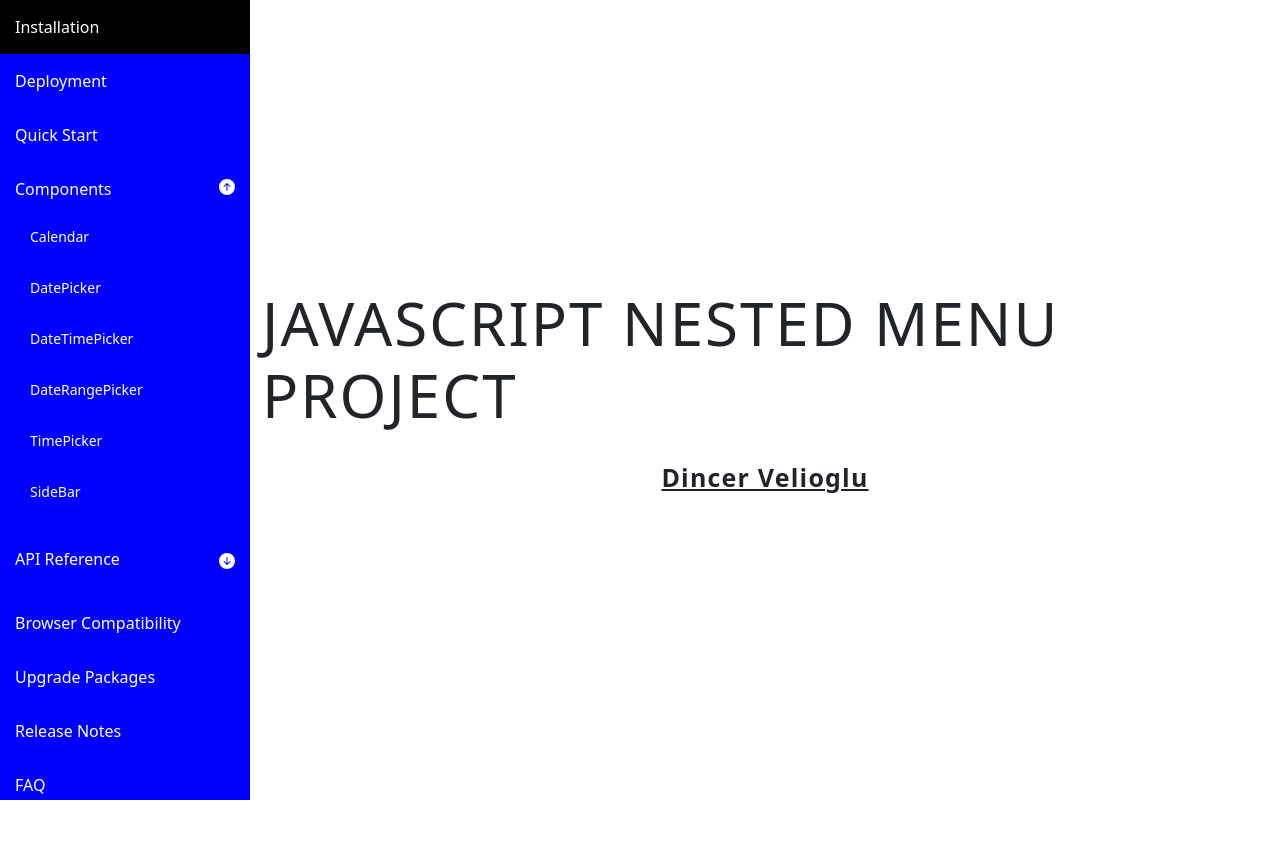
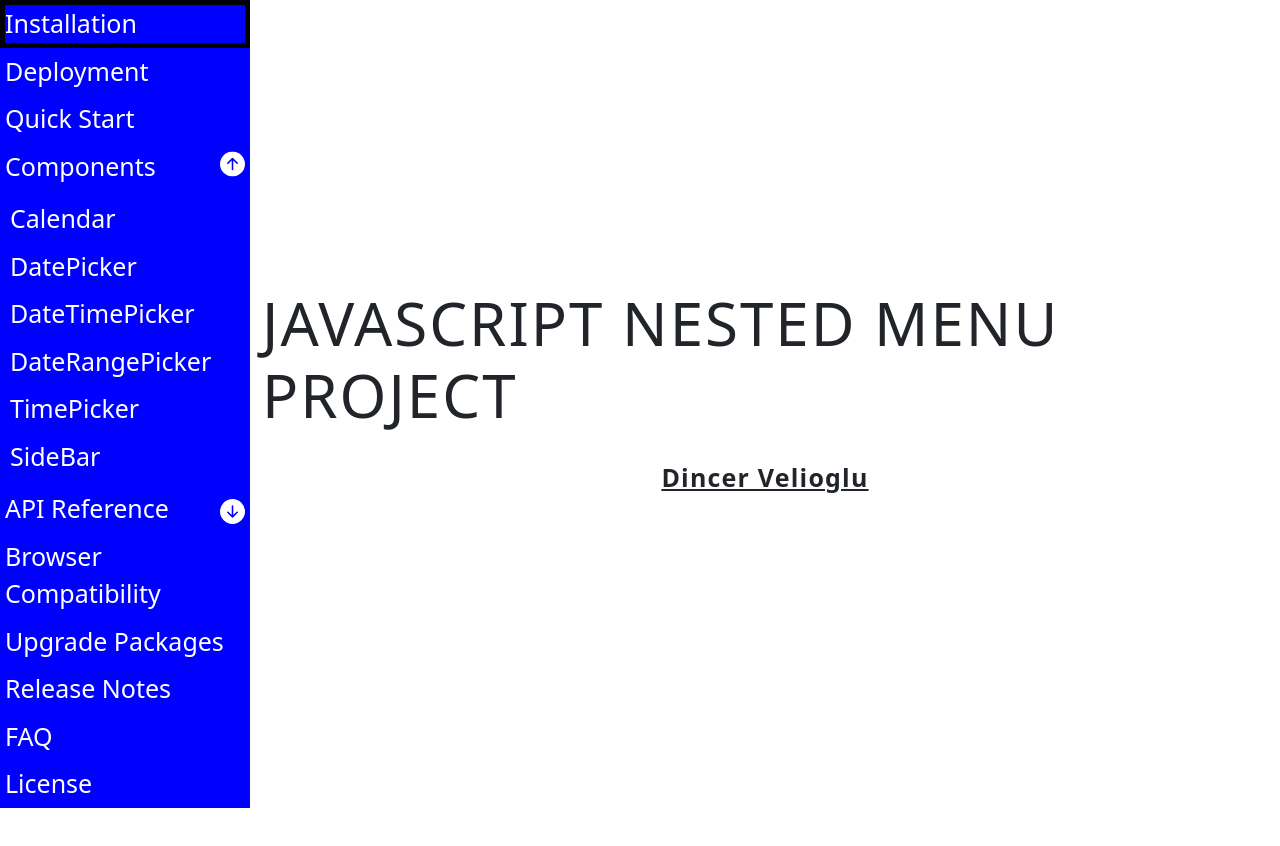
Before and after one commit to dincerv/NestedMenu, a Next.js app: page / in a window 1280 px wide. Both pictures are taken after a click on the icon 227 px from the left and 190 px from the top of the page. Shown: the top 846 px of the page. After the commit the page ends 808 px from the top, so only its background shows below. Built offline with nearby package versions, Linux system fonts and the light colour scheme.

Commit message:
child fixed

```diff
--- a/components/sidebaritems.js
+++ b/components/sidebaritems.js
@@ -1,10 +1,13 @@
 import React, { useState } from 'react'
 import { BsFillArrowDownCircleFill } from 'react-icons/bs'
+
+// import { Button } from './button/Button'
 // import boxes from '../pages/data'
 
 function SidebarItems({ item }) {
   const [active, setActive] = useState(false)
   const handleClick = () => {
+    // console.log(`setting ${!active} for ${JSON.stringify(item)}`)
     setActive(!active)
   }
   // const handleActive = onClick={() => setActive(!active)};
@@ -13,16 +16,20 @@ function SidebarItems({ item }) {
     return (
       <div className={active ? 'sidebar-item active' : 'sidebar-item'}>
         <div className="sidebar-title">
+          {/* <Button onClick={handleClick} className="sidebar-title"> */}
           <span>{item.nodeText}</span>
           <div className="down-arrow">
             <BsFillArrowDownCircleFill onClick={handleClick} />
           </div>
+          {/* </Button> */}
         </div>
-        <div className="sidebar-content">
-          {item.nodeChild.map((child) => (
-            <SidebarItems key={item.nodeChild.id} item={child} />
-          ))}
-        </div>
+        {active && (
+          <div className="sidebar-content">
+            {item.nodeChild.map((child) => (
+              <SidebarItems key={child.nodeId} item={child} />
+            ))}
+          </div>
+        )}
       </div>
     )
   }
--- a/constants/mocks/nav.js
+++ /dev/null
@@ -1,128 +0,0 @@
-export default [
-  {
-    nodeId: '01',
-    nodeText: 'Installation',
-    iconCss: 'icon-microchip icon'
-  },
-  {
-    nodeId: '02',
-    nodeText: 'Deployment',
-    iconCss: 'icon-thumbs-up-alt icon'
-  },
-  {
-    nodeId: '03',
-    nodeText: 'Quick Start',
-    iconCss: 'icon-docs icon'
-  },
-  {
-    nodeId: '04',
-    nodeText: 'Components',
-    iconCss: 'icon-th icon',
-    nodeChild: [
-      {
-        nodeId: '04-01',
-        nodeText: 'Calendar',
-        iconCss: 'icon-circle-thin icon'
-      },
-      {
-        nodeId: '04-02',
-        nodeText: 'DatePicker',
-        iconCss: 'icon-circle-thin icon'
-      },
-      {
-        nodeId: '04-03',
-        nodeText: 'DateTimePicker',
-        iconCss: 'icon-circle-thin icon'
-      },
-      {
-        nodeId: '04-04',
-        nodeText: 'DateRangePicker',
-        iconCss: 'icon-circle-thin icon'
-      },
-      {
-        nodeId: '04-05',
-        nodeText: 'TimePicker',
-        iconCss: 'icon-circle-thin icon'
-      },
-      {
-        nodeId: '04-06',
-        nodeText: 'SideBar',
-        iconCss: 'icon-circle-thin icon'
-      }
-    ]
-  },
-  {
-    nodeId: '05',
-    nodeText: 'API Reference',
-    iconCss: 'icon-code icon',
-    nodeChild: [
-      {
-        nodeId: '05-01',
-        nodeText: 'Calendar',
-        iconCss: 'icon-circle-thin icon',
-        nodeChild: [
-          {
-            nodeId: '05-01-01',
-            nodeText: 'Calendar 1',
-            iconCss: 'icon-circle-thin icon'
-          },
-          {
-            nodeId: '05-01-02',
-            nodeText: 'Calendar 2',
-            iconCss: 'icon-circle-thin icon'
-          }
-        ]
-      },
-      {
-        nodeId: '05-02',
-        nodeText: 'DatePicker',
-        iconCss: 'icon-circle-thin icon'
-      },
-      {
-        nodeId: '05-03',
-        nodeText: 'DateTimePicker',
-        iconCss: 'icon-circle-thin icon'
-      },
-      {
-        nodeId: '05-04',
-        nodeText: 'DateRangePicker',
-        iconCss: 'icon-circle-thin icon'
-      },
-      {
-        nodeId: '05-05',
-        nodeText: 'TimePicker',
-        iconCss: 'icon-circle-thin icon'
-      },
-      {
-        nodeId: '05-06',
-        nodeText: 'SideBar',
-        iconCss: 'icon-circle-thin icon'
-      }
-    ]
-  },
-  {
-    nodeId: '06',
-    nodeText: 'Browser Compatibility',
-    iconCss: 'icon-chrome icon'
-  },
-  {
-    nodeId: '07',
-    nodeText: 'Upgrade Packages',
-    iconCss: 'icon-up-hand icon'
-  },
-  {
-    nodeId: '08',
-    nodeText: 'Release Notes',
-    iconCss: 'icon-bookmark-empty icon'
-  },
-  {
-    nodeId: '09',
-    nodeText: 'FAQ',
-    iconCss: 'icon-help-circled icon'
-  },
-  {
-    nodeId: '10',
-    nodeText: 'License',
-    iconCss: 'icon-doc-text icon'
-  }
-]
--- /dev/null
+++ b/constants/mocks/nav.json
@@ -0,0 +1,128 @@
+[
+  {
+    "nodeId": "01",
+    "nodeText": "Installation",
+    "iconCss": "icon-microchip icon"
+  },
+  {
+    "nodeId": "02",
+    "nodeText": "Deployment",
+    "iconCss": "icon-thumbs-up-alt icon"
+  },
+  {
+    "nodeId": "03",
+    "nodeText": "Quick Start",
+    "iconCss": "icon-docs icon"
+  },
+  {
+    "nodeId": "04",
+    "nodeText": "Components",
+    "iconCss": "icon-th icon",
+    "nodeChild": [
+      {
+        "nodeId": "04-01",
+        "nodeText": "Calendar",
+        "iconCss": "icon-circle-thin icon"
+      },
+      {
+        "nodeId": "04-02",
+        "nodeText": "DatePicker",
+        "iconCss": "icon-circle-thin icon"
+      },
+      {
+        "nodeId": "04-03",
+        "nodeText": "DateTimePicker",
+        "iconCss": "icon-circle-thin icon"
+      },
+      {
+        "nodeId": "04-04",
+        "nodeText": "DateRangePicker",
+        "iconCss": "icon-circle-thin icon"
+      },
+      {
+        "nodeId": "04-05",
+        "nodeText": "TimePicker",
+        "iconCss": "icon-circle-thin icon"
+      },
+      {
+        "nodeId": "04-06",
+        "nodeText": "SideBar",
+        "iconCss": "icon-circle-thin icon"
+      }
+    ]
+  },
+  {
+    "nodeId": "05",
+    "nodeText": "API Reference",
+    "iconCss": "icon-code icon",
+    "nodeChild": [
+      {
+        "nodeId": "05-01",
+        "nodeText": "Calendar",
+        "iconCss": "icon-circle-thin icon",
+        "nodeChild": [
+          {
+            "nodeId": "05-01-01",
+            "nodeText": "Calendar 1",
+            "iconCss": "icon-circle-thin icon"
+          },
+          {
+            "nodeId": "05-01-02",
+            "nodeText": "Calendar 2",
+            "iconCss": "icon-circle-thin icon"
+          }
+        ]
+      },
+      {
+        "nodeId": "05-02",
+        "nodeText": "DatePicker",
+        "iconCss": "icon-circle-thin icon"
+      },
+      {
+        "nodeId": "05-03",
+        "nodeText": "DateTimePicker",
+        "iconCss": "icon-circle-thin icon"
+      },
+      {
+        "nodeId": "05-04",
+        "nodeText": "DateRangePicker",
+        "iconCss": "icon-circle-thin icon"
+      },
+      {
+        "nodeId": "05-05",
+        "nodeText": "TimePicker",
+        "iconCss": "icon-circle-thin icon"
+      },
+      {
+        "nodeId": "05-06",
+        "nodeText": "SideBar",
+        "iconCss": "icon-circle-thin icon"
+      }
+    ]
+  },
+  {
+    "nodeId": "06",
+    "nodeText": "Browser Compatibility",
+    "iconCss": "icon-chrome icon"
+  },
+  {
+    "nodeId": "07",
+    "nodeText": "Upgrade Packages",
+    "iconCss": "icon-up-hand icon"
+  },
+  {
+    "nodeId": "08",
+    "nodeText": "Release Notes",
+    "iconCss": "icon-bookmark-empty icon"
+  },
+  {
+    "nodeId": "09",
+    "nodeText": "FAQ",
+    "iconCss": "icon-help-circled icon"
+  },
+  {
+    "nodeId": "10",
+    "nodeText": "License",
+    "iconCss": "icon-doc-text icon"
+  }
+]
--- a/styles/index.css
+++ b/styles/index.css
@@ -42,19 +42,29 @@ body {
 }
 
 .sidebar-item {
-  padding: 15px;
+  padding: 5px;
+  font-size: 25px;
   display: block;
   color: #ffffff;
+  background-color: blue;
+  border: 10px;
 }
 
 .sidebar-item:hover {
   background-color: black;
+  cursor: pointer;
+}
+
+.sidebar-title:hover {
+  background-color: black;
+  cursor: pointer;
 }
 
 .sidebar-title {
   display: flex;
   justify-content: space-between;
   align-items: center;
+  background-color: blue;
 }
 
 .sidebar-title span {
@@ -71,7 +81,7 @@ body {
   transition: transform 0.5s;
 }
 
-.sidebar-item.active .sidebar-title > .down-arrow {
+.sidebar-item.active > .sidebar-title > .down-arrow {
   transform: rotate(180deg);
 }
 
@@ -79,9 +89,10 @@ body {
   padding-top: 10px;
   height: 0;
   overflow: hidden;
+  background-color: blue;
 }
 
-.sidebar-item.active .sidebar-content {
+.sidebar-item.active > .sidebar-content {
   height: auto;
   display: flex;
   flex-direction: column;
```
